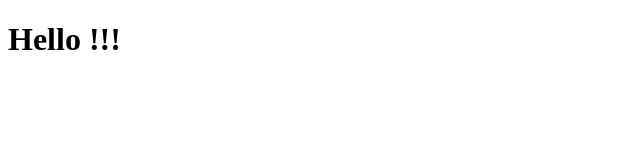
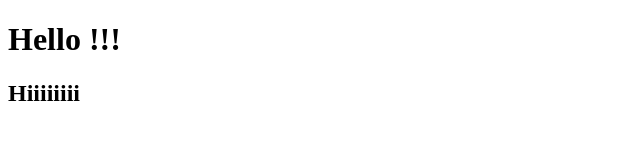
Before and after one commit to huangruicong/test, a plain HTML site: page index.html in a window 1280 px wide. Shown: the whole page, without its empty margins (0-640 px from the left). Drawn offline with Linux system fonts and the light colour scheme.

Commit message:
修改index.html

```diff
--- a/index.html
+++ b/index.html
@@ -6,5 +6,6 @@
 </head>
 <body>
 	<h1>Hello !!!</h1>
+	<h2>Hiiiiiiii</h2>
 </body>
 </html>
```
